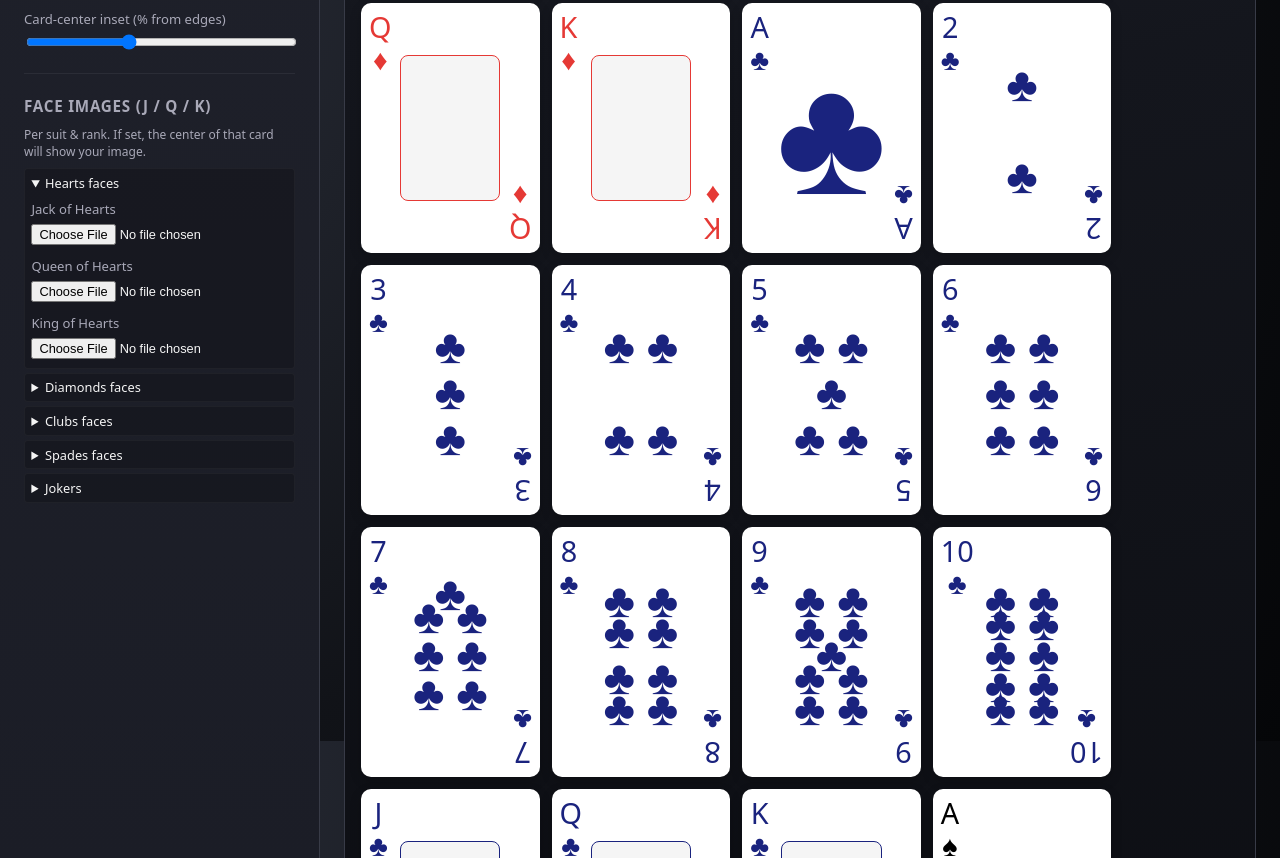
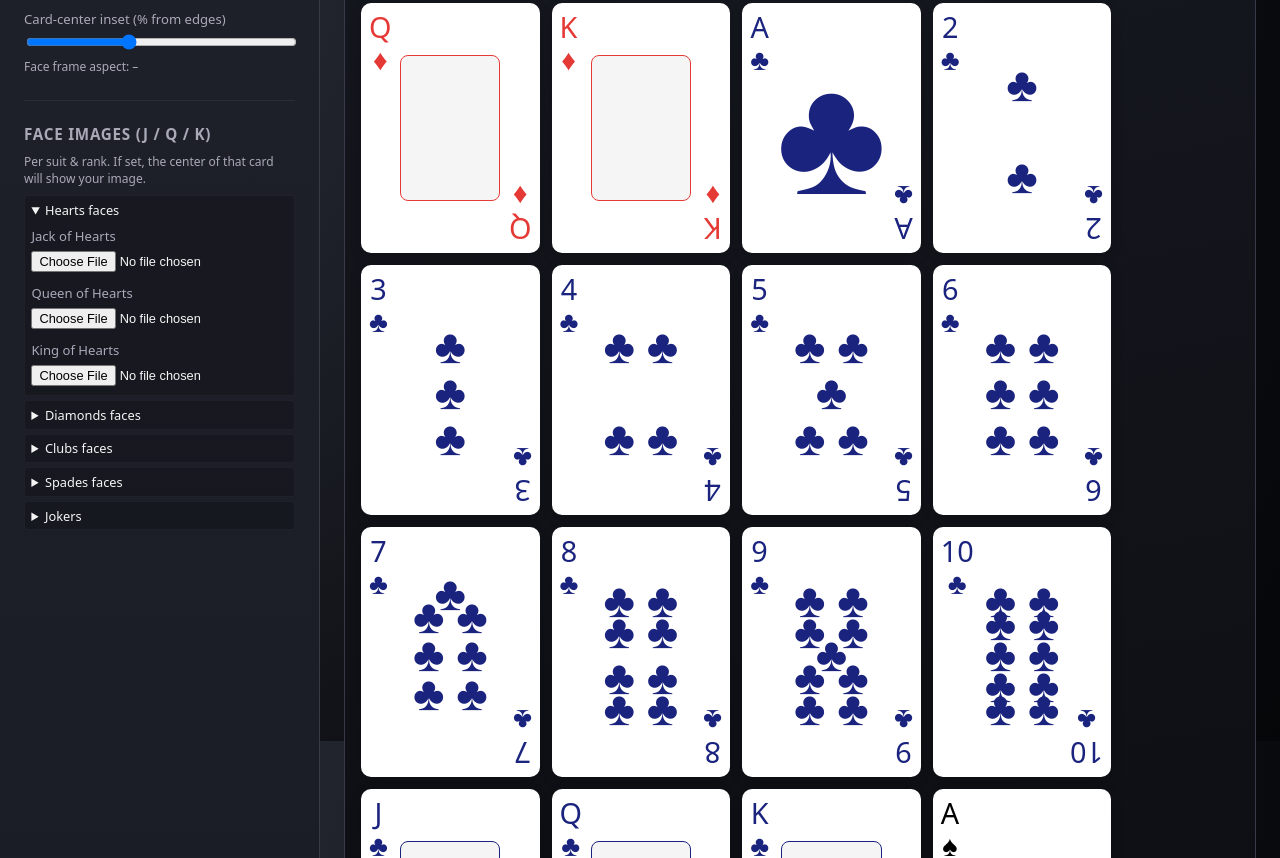
Before and after one commit to LudGar/deck-of-cards, a plain HTML site: page index.html in a window 1280 px wide. Shown: the part 1659-2517 px from the top of the page. Drawn offline with nearby package versions, Linux system fonts and the light colour scheme.

Commit message:
Update index.html

```diff
--- a/index.html
+++ b/index.html
@@ -234,6 +234,10 @@
             step="1"
             value="18"
           />
+
+          <p class="small-note" id="aspectInfo">
+            Face frame aspect: –
+          </p>
         </section>
 
         <!-- Face Images -->
```
